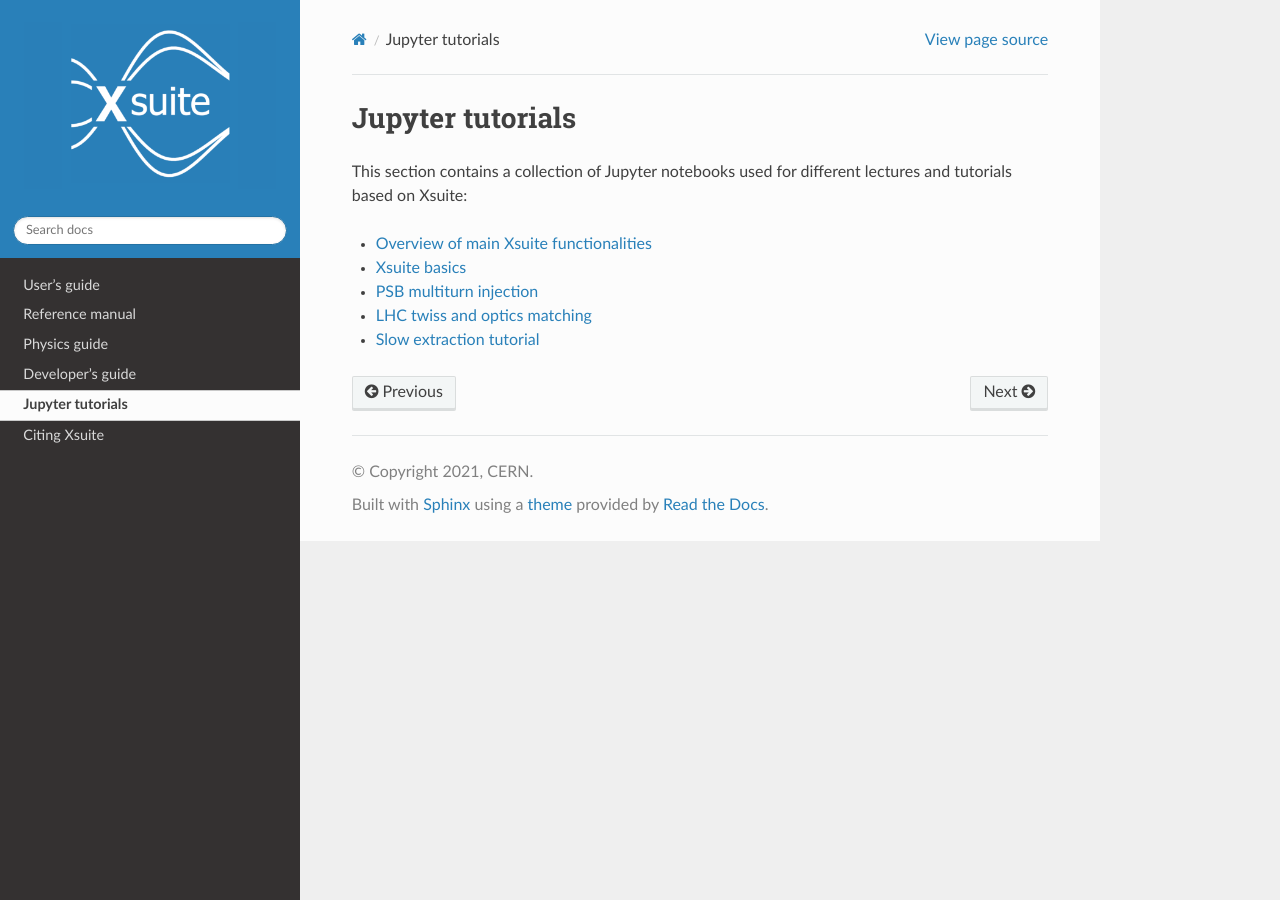
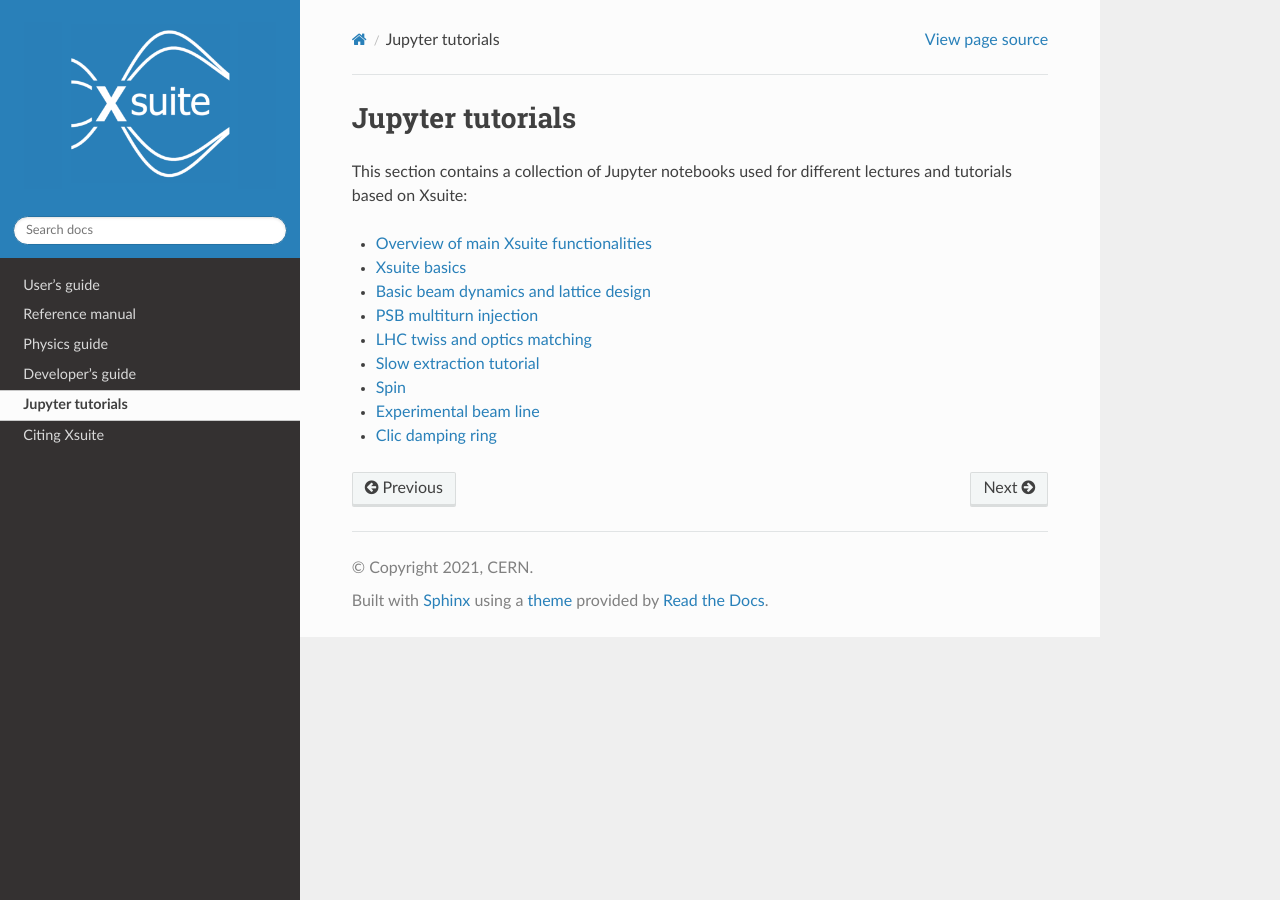
Before and after one commit to xsuite/xsuite, a Sphinx documentation site: the page built from docs/jupyter_tutorials.rst, in a window 1280 px wide. Built offline with Sphinx 7.4.7 and the Read the Docs theme 3.1.0, drawn with Linux system fonts in a browser that asks for light colours; pages that are not in the unit, such as notebooks, are missing from menus; the version number could not be read and is left out.

Commit message:
update tutorial

```diff
--- a/docs/jupyter_tutorials.rst
+++ b/docs/jupyter_tutorials.rst
@@ -7,6 +7,10 @@
 
 - `Overview of main Xsuite functionalities <https://github.com/xsuite/tutorial_abp_demo>`_
 - `Xsuite basics <https://github.com/xsuite/basic_xsuite_tutorial>`_
+- `Basic beam dynamics and lattice design <https://github.com/xsuite/tutorial_introduction_rome2025>`_
 - `PSB multiturn injection <https://github.com/xsuite/tutorial_psb_injection_chicane>`_
 - `LHC twiss and optics matching <https://github.com/xsuite/tutorial_twiss_and_match>`_
 - `Slow extraction tutorial <https://github.com/xsuite/slow_extraction_tutorial>`_
+- `Spin <https://github.com/xsuite/tutorial_spin>`_
+- `Experimental beam line <https://github.com/xsuite/tutorial_experimental_beamline>`_
+- `Clic damping ring <https://github.com/xsuite/tutorial_clic_damping_ring>`_
```
